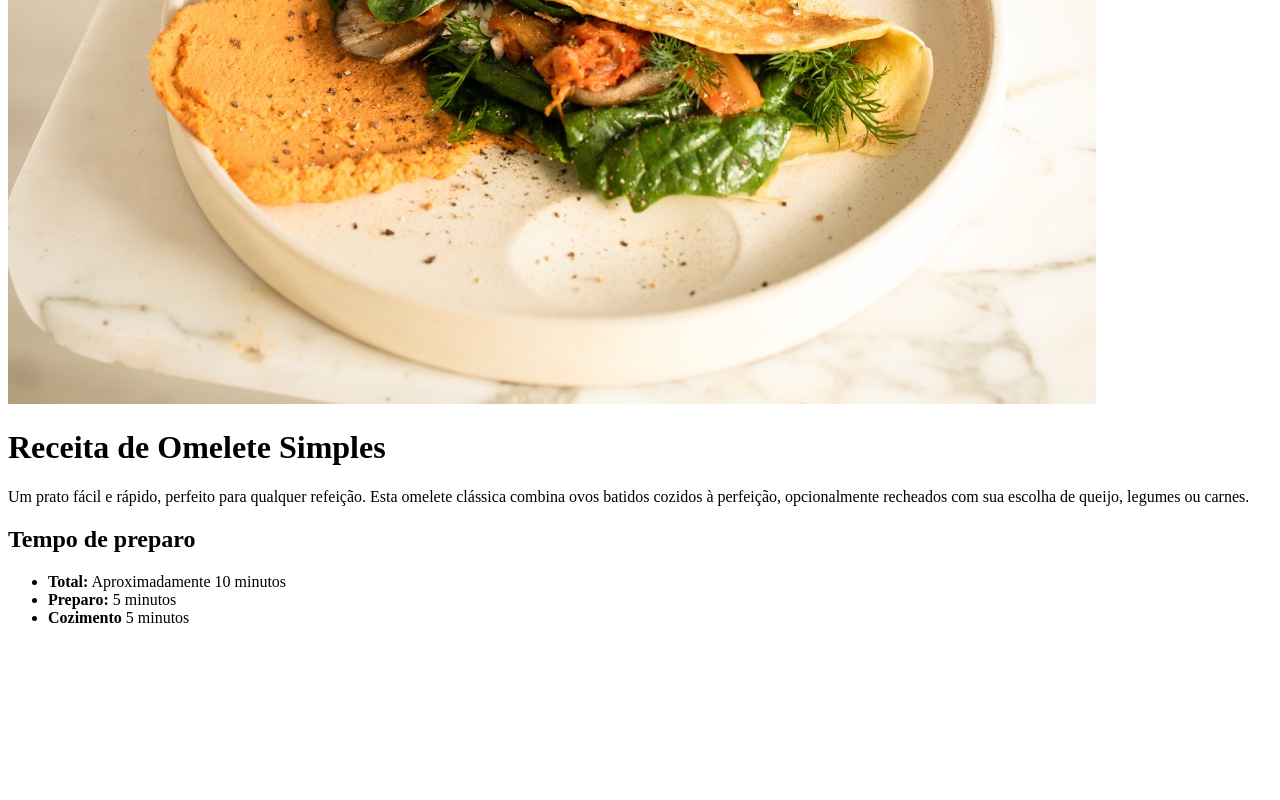
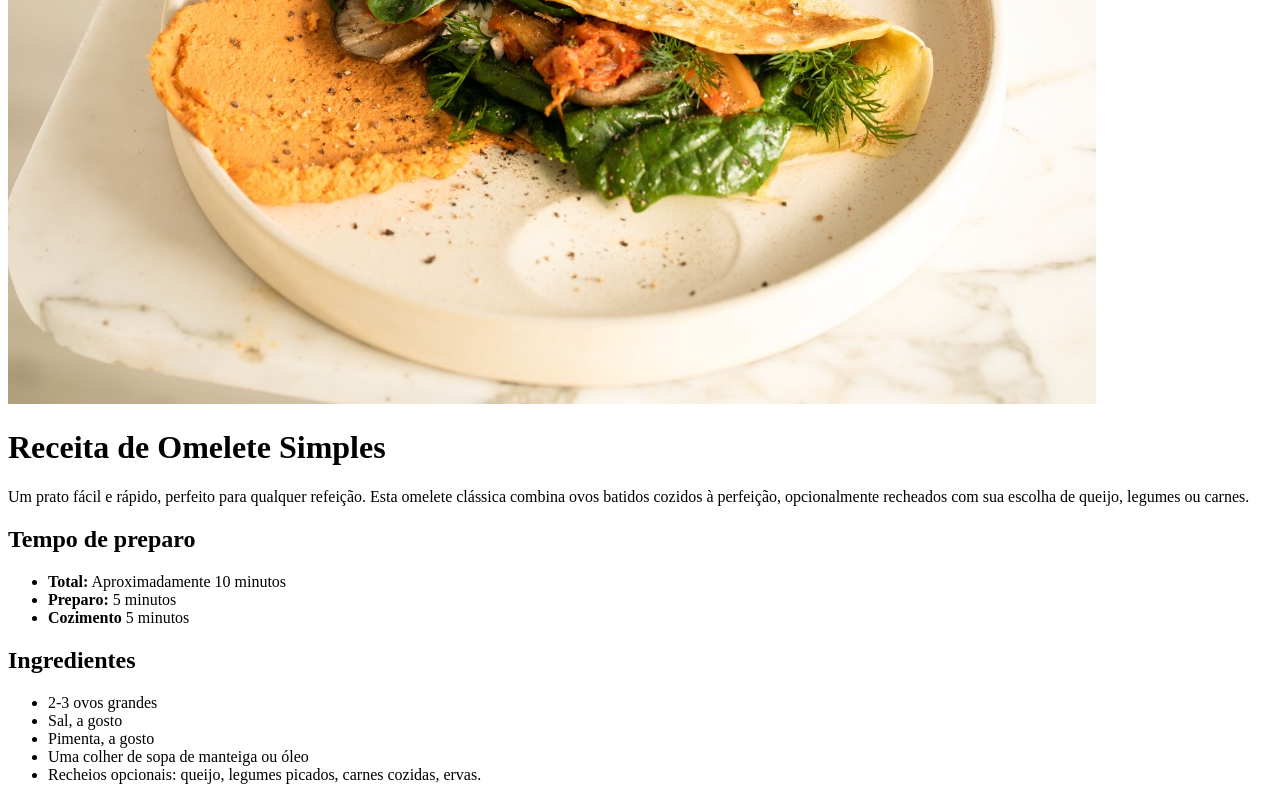
Before and after one commit to eduardaandrade07/projeto-receitas, a plain HTML site: page index.html in a window 1280 px wide. Shown: the part 329-1129 px from the top of the page. Before the commit the page ends 972 px from the top, so only its background shows below. Drawn offline with Linux system fonts and the light colour scheme.

Commit message:
Terceiro commit do HTML

```diff
--- a/index.html
+++ b/index.html
@@ -24,8 +24,17 @@
               <li>
                 <strong>Cozimento</strong> 5 minutos
               </li>
-
           </ul>
+      </div>
+      <div>
+        <h2>Ingredientes</h2>
+        <ul>
+          <li>2-3 ovos grandes</li>
+          <li>Sal, a gosto</li>
+          <li>Pimenta, a gosto</li>
+          <li>Uma colher de sopa de manteiga ou óleo</li>
+          <li>Recheios opcionais: queijo, legumes picados, carnes cozidas, ervas.</li>
+        </ul>
       </div>
     </div>
 
```
